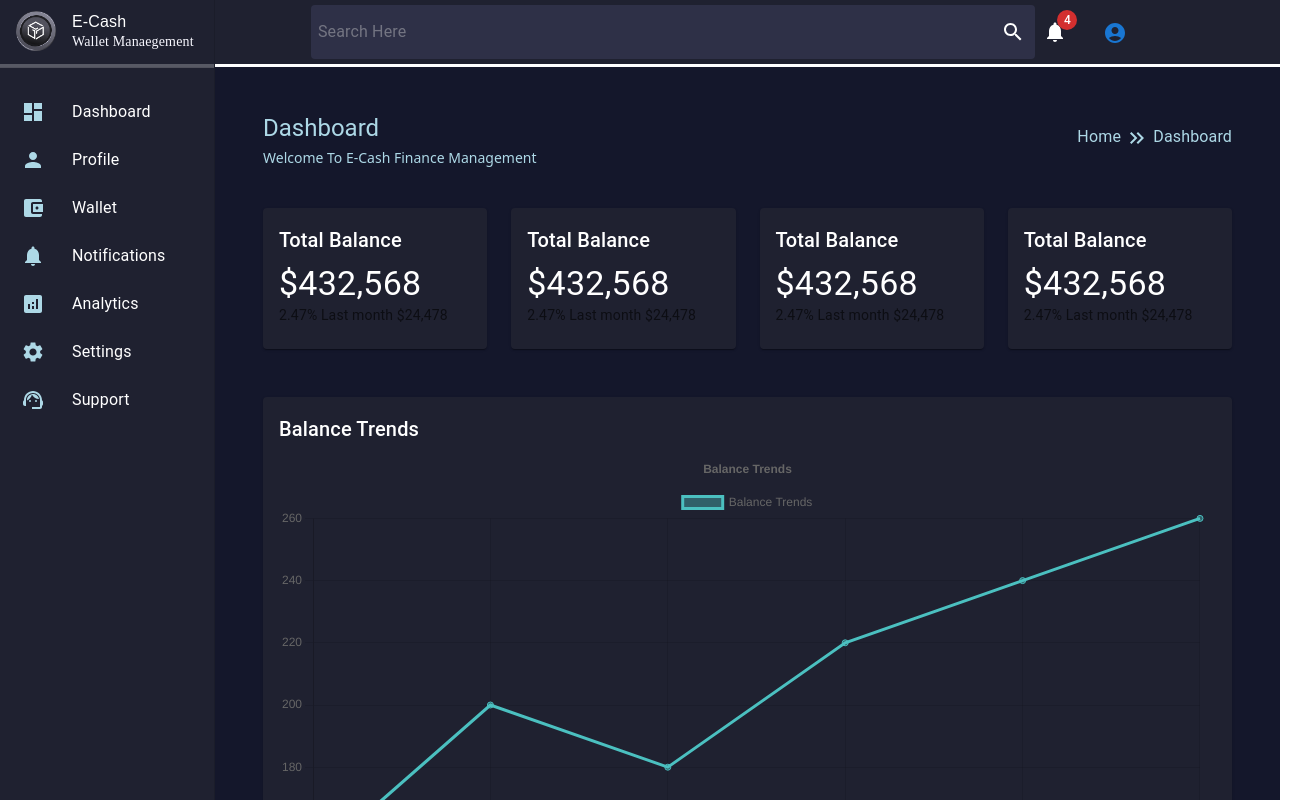
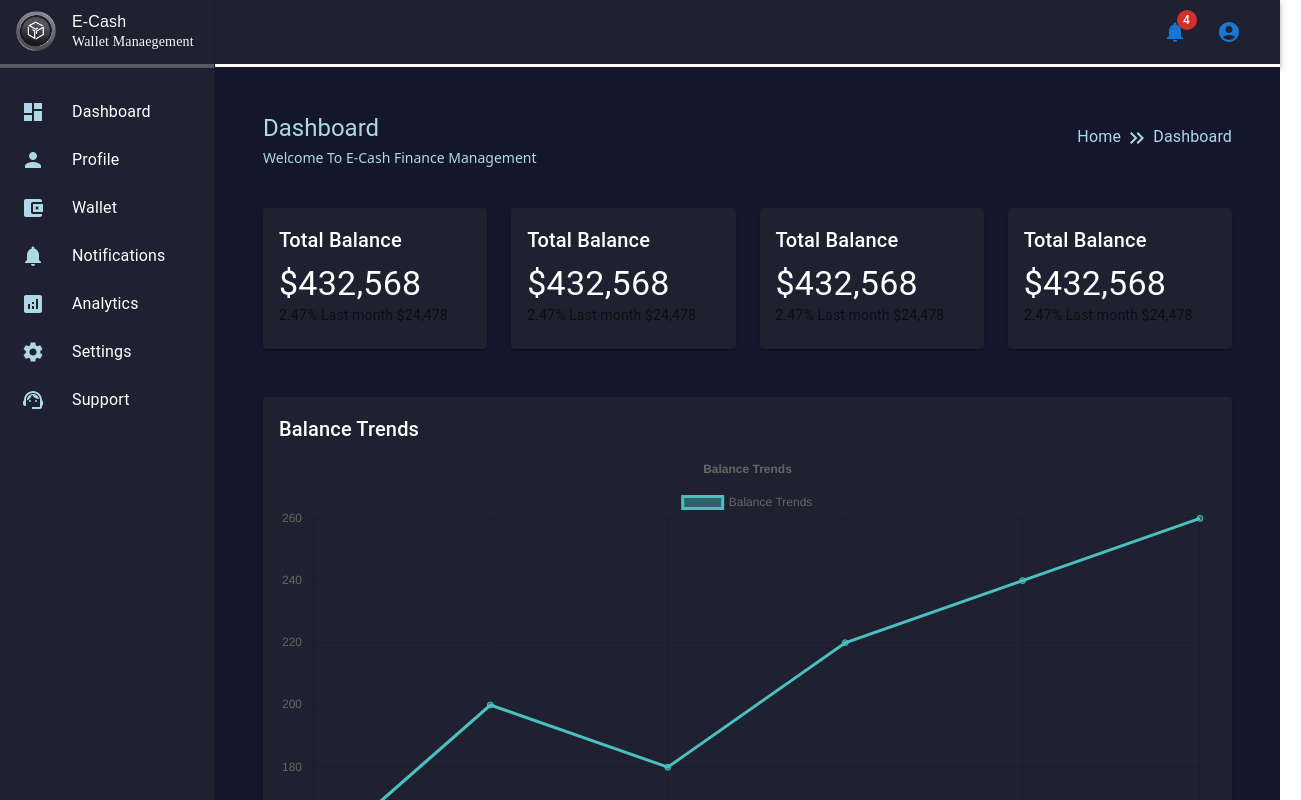
Before and after one commit to RISHABH-SONII/Wallet-Management, a React (Create React App) app in the folder ui/: page / in a window 1280 px wide. Shown: the top 800 px of the page, 1301 px wide, since content can reach past the window. Built offline with nearby package versions, Linux system fonts and the light colour scheme; sample sign-in values are in the browser's storage.

Commit message:
showing menulist

```diff
--- a/ui/src/Components/Layout/Header.jsx
+++ b/ui/src/Components/Layout/Header.jsx
@@ -39,7 +39,16 @@ export default function Header() {
         width: "100%",
       }}
     >
-      <Toolbar sx={{ left: -20 }}>
+      <Toolbar
+        sx={{
+          display: "flex",
+          justifyContent: "end",
+          width: "77%",
+          left: 315,
+          paddingLeft: 0,
+          paddingRight: 0,
+        }}
+      >
         <Typography
           variant="button"
           noWrap
@@ -48,39 +57,27 @@ export default function Header() {
         >
           {/* Empty Typography for layout */}
         </Typography>
-        <Box sx={{ paddingLeft: "6.2rem", width: "95%", display: "flex" }}>
         <Box
           sx={{
-              padding: "0.15rem",
-              borderRadius: "4px",
-              backgroundColor: "#2E3047",
+            marginRight: "25px",
+            width: "100px",
             display: "flex",
-              alignItems: "center",
             justifyContent: "space-between",
           }}
         >
-            <InputBase
-              placeholder="Search Here"
-              inputProps={{ "aria-label": "search" }}
-              sx={{
-                padding: "5px",
-                width: "680px",
-                color: "white",
-                "& input::placeholder": {
-                  color: "lightgray", // Placeholder text color
-                },
+          <IconButton color="inherit">
+            <div
+              style={{
+                display: "flex",
+                justifyContent: "center",
+                width: "30px",
               }}
-            />
-
-            <IconButton>
-              <SearchIcon sx={{ color: "#fff" }} />
-            </IconButton>
-          </Box>
-          <IconButton color="inherit">
+            >
+              <Button id="basic-button" onClick={handleClick}>
                 <Badge badgeContent={4} color="error">
                   <NotificationsIcon />
                 </Badge>
-          </IconButton>
+              </Button>
               <Menu
                 id="basic-menu"
                 anchorEl={anchorEl}
@@ -90,7 +87,8 @@ export default function Header() {
                   "aria-labelledby": "basic-button",
                 }}
               >
-            <MenuItem>{userData.email}</MenuItem>
+                {/* showing emailid of current user fetching data from localstoage */}
+                <MenuItem>{userData?.email}</MenuItem>
                 <MenuItem onClick={handleClose}>
                   <Link
                     to={"/userProfile"}
@@ -101,7 +99,7 @@ export default function Header() {
                 </MenuItem>
                 <MenuItem
                   onClick={() => {
-                localStorage.removeItem("userId");
+                    sessionStorage.removeItem("authToken");
                     handleClose();
                   }}
                 >
@@ -113,8 +111,16 @@ export default function Header() {
                   </Link>
                 </MenuItem>
               </Menu>
+            </div>
+          </IconButton>
           <IconButton color="inherit">
-            <div>
+            <div
+              style={{
+                display: "flex",
+                justifyContent: "center",
+                width: "30px",
+              }}
+            >
               <Button id="basic-button" onClick={handleClick}>
                 <AccountCircle />
               </Button>
@@ -127,7 +133,7 @@ export default function Header() {
                   "aria-labelledby": "basic-button",
                 }}
               >
-                <MenuItem>{userData.email}</MenuItem>
+                <MenuItem>{userData?.email}</MenuItem>
                 <MenuItem onClick={handleClose}>
                   <Link
                     to={"/userProfile"}
```
Lines whose indentation alone changed are shown as unchanged.
